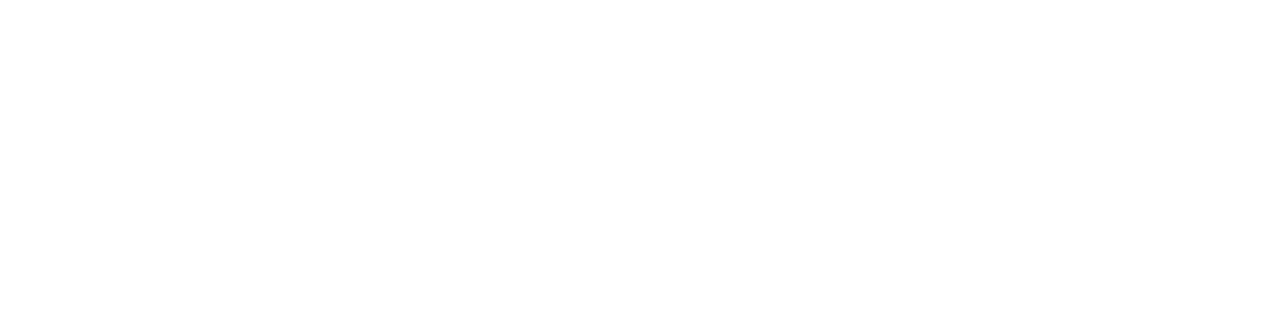
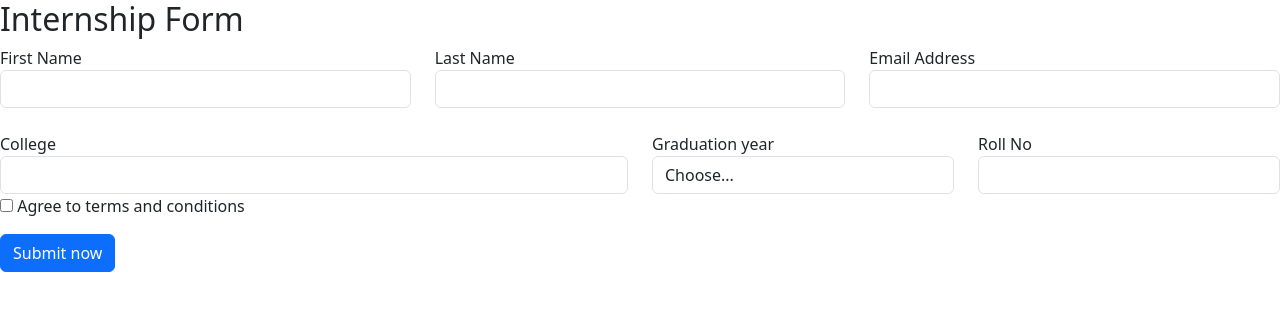
Before and after one commit to acciojob/bootstrap-form-easy-navneet451, a website: page main.html in a window 1280 px wide. Drawn offline with nearby package versions, Linux system fonts and the light colour scheme.

Commit message:
created a submission

```diff
--- a/main.html
+++ b/main.html
@@ -4,12 +4,71 @@
 
 <head>
 	<link rel="stylesheet" href="styles.css">
+	<link href="https://cdn.jsdelivr.net/npm/bootstrap@5.3.3/dist/css/bootstrap.min.css" rel="stylesheet" integrity="sha384-QWTKZyjpPEjISv5WaRU9OFeRpok6YctnYmDr5pNlyT2bRjXh0JMhjY6hW+ALEwIH" crossorigin="anonymous">
 </head>
 
 <body>
+	<form action="" novalidate class="needs-validation">
+		<h2 id="heading">Internship Form</h2>
+		<div class="row">
+			<div class="col-md-4">
+			<label for="first-name-input">First Name</label>
+			<br>
+			<input id="first-name-input" class="form-control" required type="text">
+				<div class="invalid-feedback">First name required</div>
+			</div>
+			<div class="col-md-4">
+			<label for="last-name-input">Last Name</label>
+			<br>
+			<input id="last-name-input" class="form-control" required type="text">
+				<div class="invalid-feedback">Last name required</div>
+			</div>
+			<div class="col-md-4">
+			<label for="email-input">Email Address</label>
+			<br>
+			<input id="email-input" class="form-control" required type="email">
+				<div class="invalid-feedback">Email required</div>
+			</div>
+
+		</div><br>
+		<div class="row">
+			<div class="col-md-6">
+				<label for="collage-input">College</label><br>
+				<input type="text" class="form-control" required id="collage-input">
+				<div class="invalid-feedback">Please provide a valid college</div>
+			</div>
+			<div class="col-md-3">
+				<label for="graduation-year-input">Graduation year</label><br>
+				<select id="graduation-year-input" class="form-control" required>
+					<option disabled selected>Choose...</option>
+					<option>2020</option>
+					<option>2021</option>
+					<option>2022</option>
+					<option>2023</option>
+				</select>
+				<div class="invalid-feedback">Please select a valid Graduation year</div>
+			</div>
+		    <div class="col-md-3">
+				<label for="roll-no-input">Roll No</label><br>
+				<input id="roll-no-input" type="number" class="form-control" required>
+				<div class="invalid-feedback">Please provide a valid Roll No</div>
+			</div>
+
+		</div>
+		<div>
+			<input id="condition-checkbox" type="checkbox" required>
+			<label for="condition-checkbox">Agree to terms and conditions</label>
+			<div class="invalid-feedback">Yoy must agree before submit</div>
+			<br>
+			<button type="submit" class="btn btn-primary mt-3 mb-3">Submit now</button>
+		</div>
+
+	</form>
 	<!-- the entire body must be written by student -->
-    <script type="text/javascript" src="./script.js">
-</script>
+    <script type="text/javascript" src="./script.js"></script>
+		<script src="https://cdn.jsdelivr.net/npm/@popperjs/core@2.11.8/dist/umd/popper.min.js" integrity="sha384-I7E8VVD/ismYTF4hNIPjVp/Zjvgyol6VFvRkX/vR+Vc4jQkC+hVqc2pM8ODewa9r" crossorigin="anonymous"></script>
+<script src="https://cdn.jsdelivr.net/npm/bootstrap@5.3.3/dist/js/bootstrap.min.js" integrity="sha384-0pUGZvbkm6XF6gxjEnlmuGrJXVbNuzT9qBBavbLwCsOGabYfZo0T0to5eqruptLy" crossorigin="anonymous"></script>
+
 
 </body>
 
--- a/script.js
+++ b/script.js
@@ -1 +1,19 @@
 //your code here
+(function () {
+  'use strict';
+
+  // Fetch all the forms we want to apply custom Bootstrap validation styles to
+  var forms = document.querySelectorAll('.needs-validation');
+
+  // Loop over the forms and prevent submission if validation fails
+  Array.prototype.slice.call(forms).forEach(function (form) {
+    form.addEventListener('submit', function (event) {
+      if (!form.checkValidity()) {
+        event.preventDefault();
+        event.stopPropagation();
+      }
+
+      form.classList.add('was-validated');
+    }, false);
+  });
+})();
```
